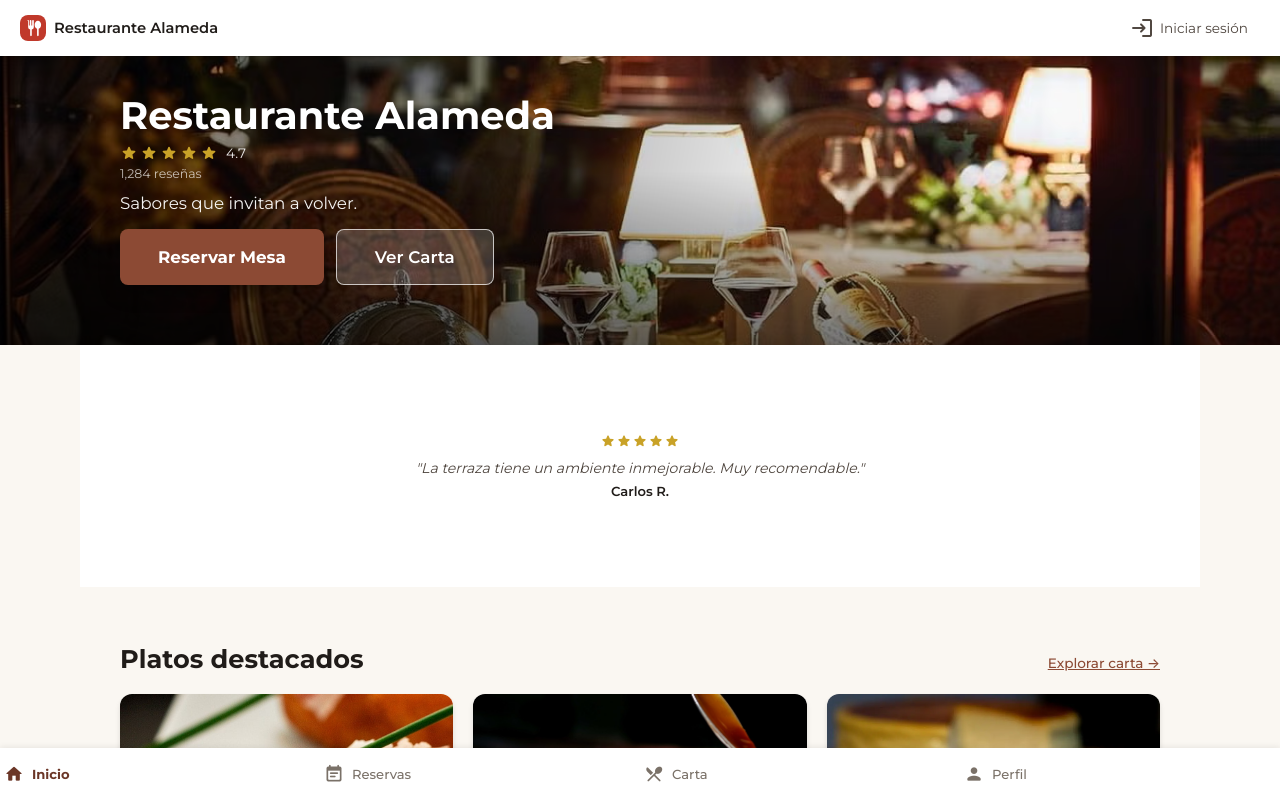
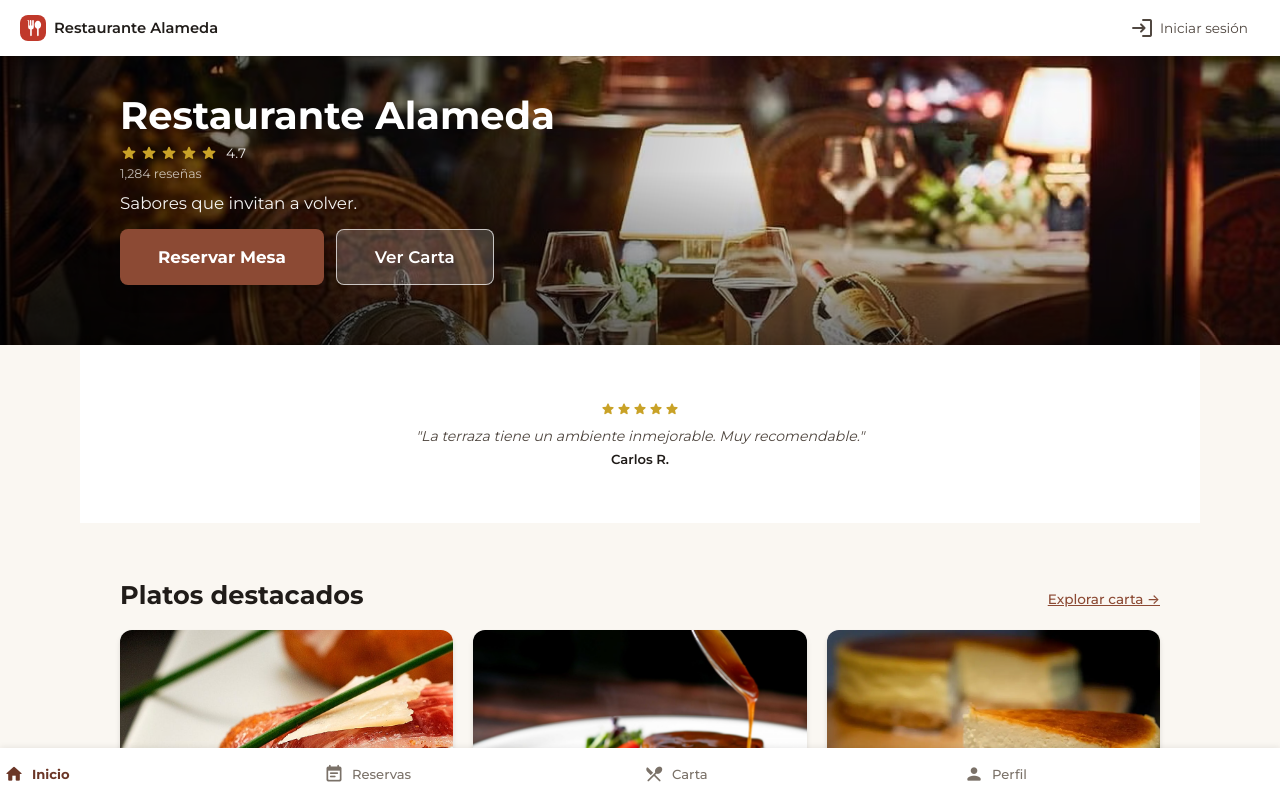
Before and after one commit to maquedaperez/restaurante-booking-app, an Angular app: page /landing in a window 1280 px wide. Shown: the top 798 px of the page. Built offline with nearby package versions, Linux system fonts and the light colour scheme.

Commit message:
Ajustes finales 1.4

```diff
--- a/src/app/pages/landing/landing.component.html
+++ b/src/app/pages/landing/landing.component.html
@@ -17,7 +17,7 @@
     </div>
   </section>
 
-  <section class="section section--alt">
+  <section class="section section--alt reviews-section">
     <div class="review-featured">
       <div class="review-card__stars">
         <span class="material-icons-round" *ngFor="let i of [0, 1, 2, 3, 4]">
--- a/src/app/pages/landing/landing.component.scss
+++ b/src/app/pages/landing/landing.component.scss
@@ -529,6 +529,10 @@
     padding: 56px 40px;
   }
 
+  .reviews-section {
+    padding: 24px 40px;
+  }
+
   .section__header h2 {
     font-size: 1.6rem;
   }
--- a/src/app/pages/profile/profile.component.ts
+++ b/src/app/pages/profile/profile.component.ts
@@ -150,6 +150,18 @@ import { formatDateShort } from '../../shared/utils/date-format';
       }
       .profile__section .form-control {
         margin-bottom: 14px;
+        box-sizing: border-box;
+        min-width: 0;
+      }
+      .profile__section input[type='date'].form-control {
+        padding: 10px 10px;
+        font-size: 0.85rem;
+      }
+      @media (max-width: 380px) {
+        .profile__section input[type='date'].form-control {
+          padding: 8px 6px;
+          font-size: 0.78rem;
+        }
       }
       .profile__section .btn-block {
         margin-top: 4px;
```
